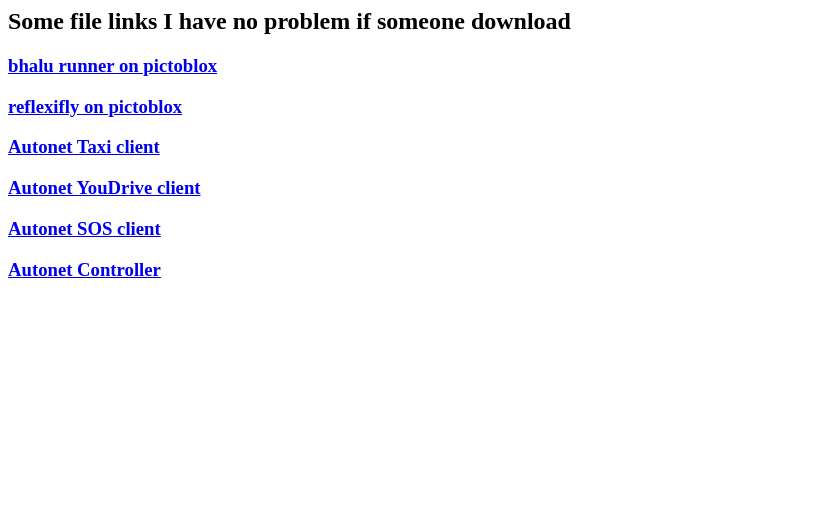
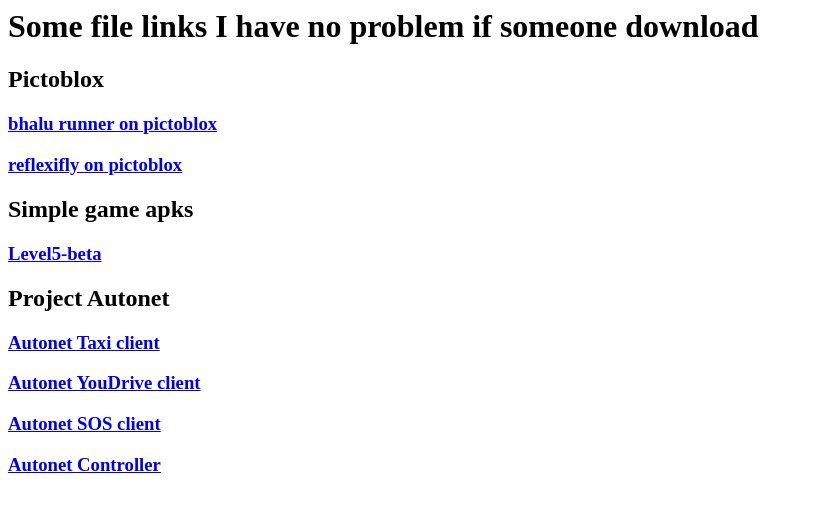
Before and after one commit to Flytsapp/shared-files, a plain HTML site: page index.html in a window 1280 px wide. Shown: the whole page, without its empty margins (0-814 px from the left). Drawn offline with Linux system fonts and the light colour scheme.

Commit message:
Update index.html

```diff
--- a/index.html
+++ b/index.html
@@ -1,6 +1,10 @@
-<h2>Some file links I have no problem if someone download</h2>
+<h1>Some file links I have no problem if someone download</h1>
+<h2>Pictoblox</h2>
 <h3><a href="bhalu.sb3" download>bhalu runner on pictoblox</a></h3>
 <h3><a href="multi.sb3" download>reflexifly on pictoblox</a></h3>
+<h2>Simple game apks</h2>
+<h3><a href="https://drive.google.com/file/d/1AioX197dUFWYhhZhshTaQoPrzI-3u8Jy/view?usp=sharing">Level5-beta</a></h3>
+<h2>Project Autonet</h2>
 <h3><a href="Autonet Taxi.apk" download>Autonet Taxi client</a></h3>
 <h3><a href="Autonet YouDrive.apk" download>Autonet YouDrive client</a></h3>
 <h3><a href="Autonet Sos.apk" download>Autonet SOS client</a></h3>
```
